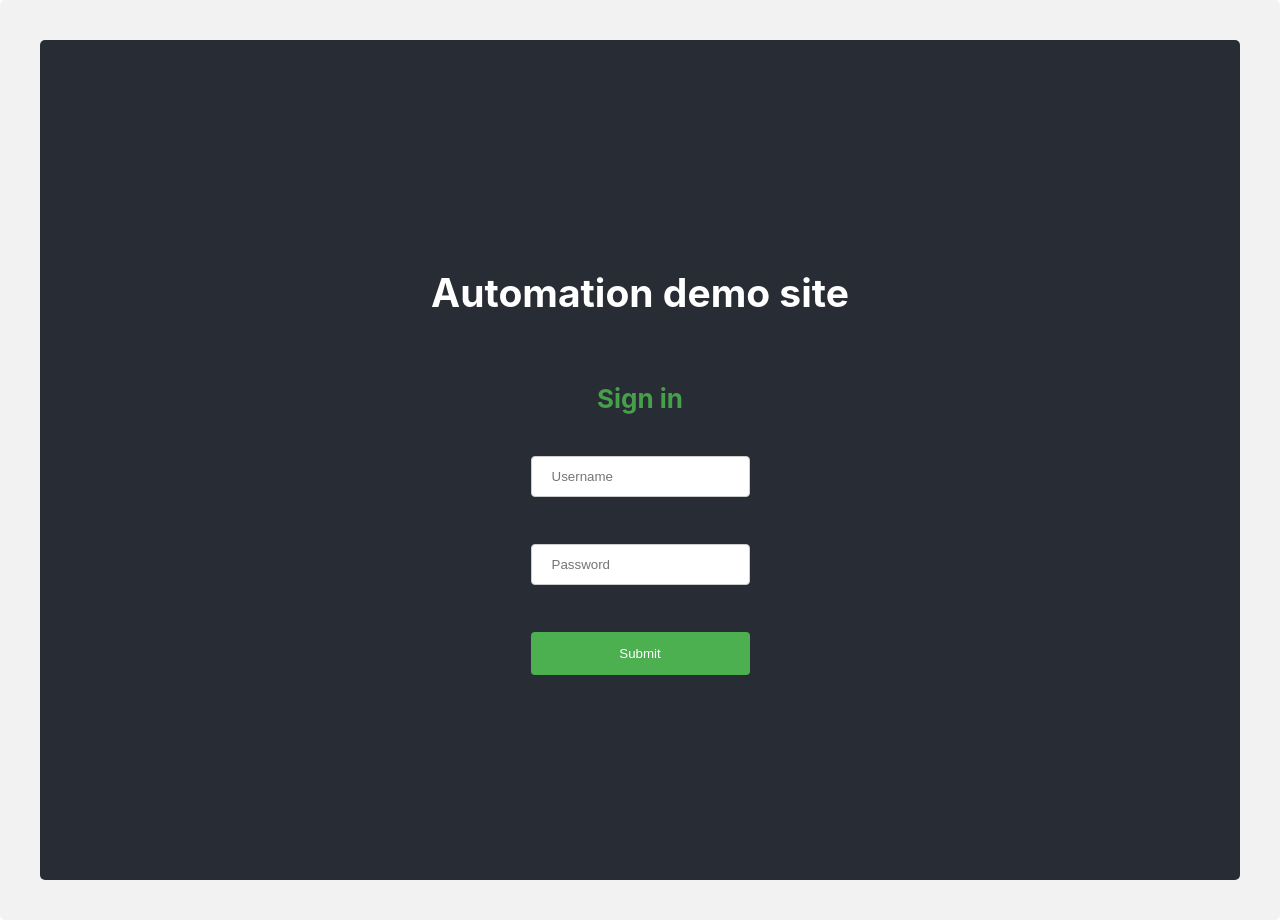
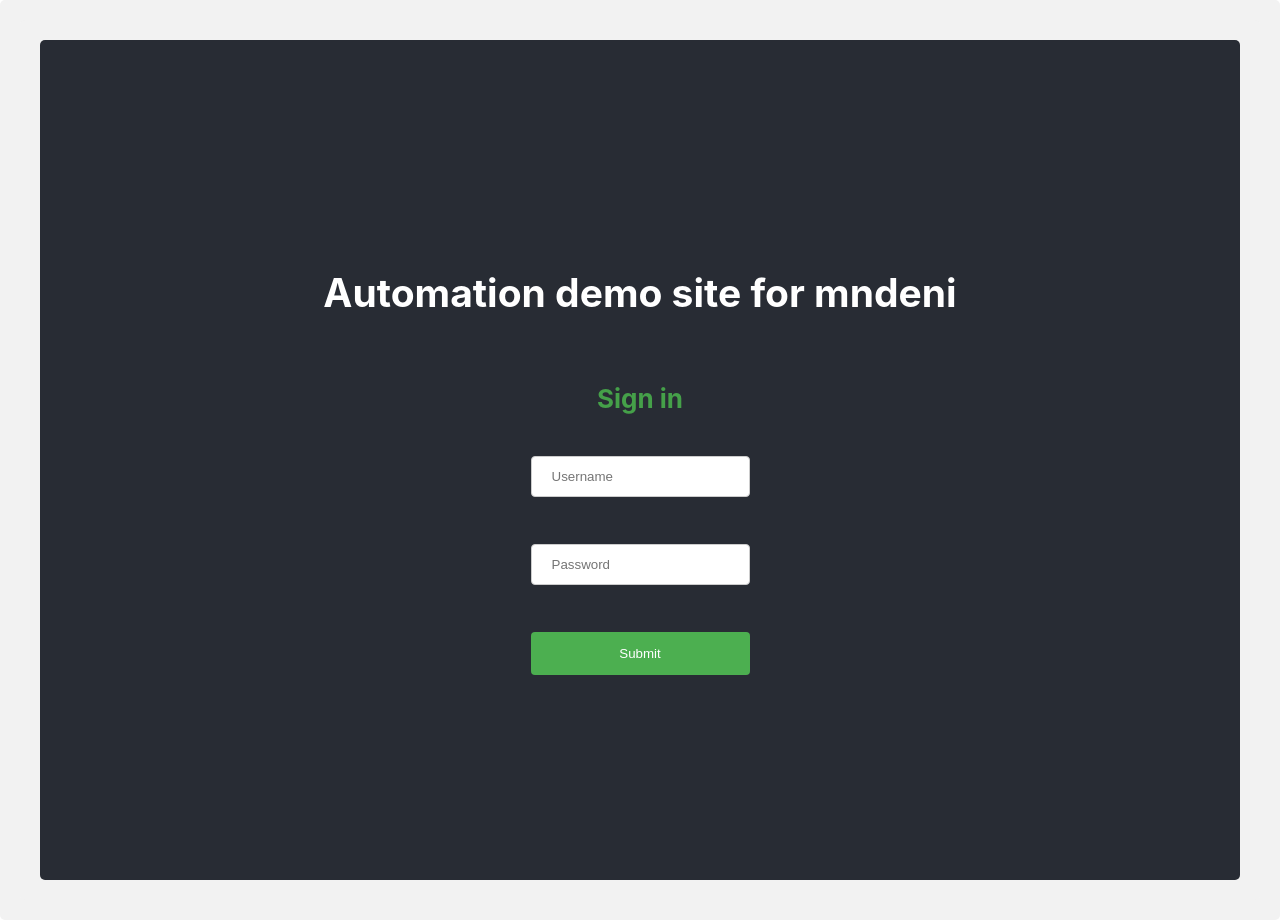
Before and after one commit to Enzyoh/automation-demo-site, a React (Create React App) app: page / in a window 1280 px wide. Built offline with nearby package versions, Linux system fonts and the light colour scheme.

Commit message:
replaced import with react direct reference in App js

```diff
--- a/src/App.js
+++ b/src/App.js
@@ -1,16 +1,16 @@
 import './App.css';
 import Signin from './Signin';
-import React, { useState } from 'react'
+import React from 'react'
 import Profile from './Profile';
 
 const App = () =>{
-  const [isSignedIn, setIsSignedIn] = useState(false)
-  const [userType, setUserType] = useState('')
+  const [isSignedIn, setIsSignedIn] = React.useState(false)
+  const [userType, setUserType] =React.useState('')
 
   return (
     <div className="App">
       <div className="App-header">
-        <h2> Automation demo site</h2>
+        <h2> Automation demo site for mndeni</h2>
         {!isSignedIn && <Signin setIsSignedIn={setIsSignedIn} setUserType={setUserType} />}
         {isSignedIn && <Profile userType={userType} />}
       </div>
```
Also changed, not shown: 1 other file (tests, documents, lock files or other folders).
